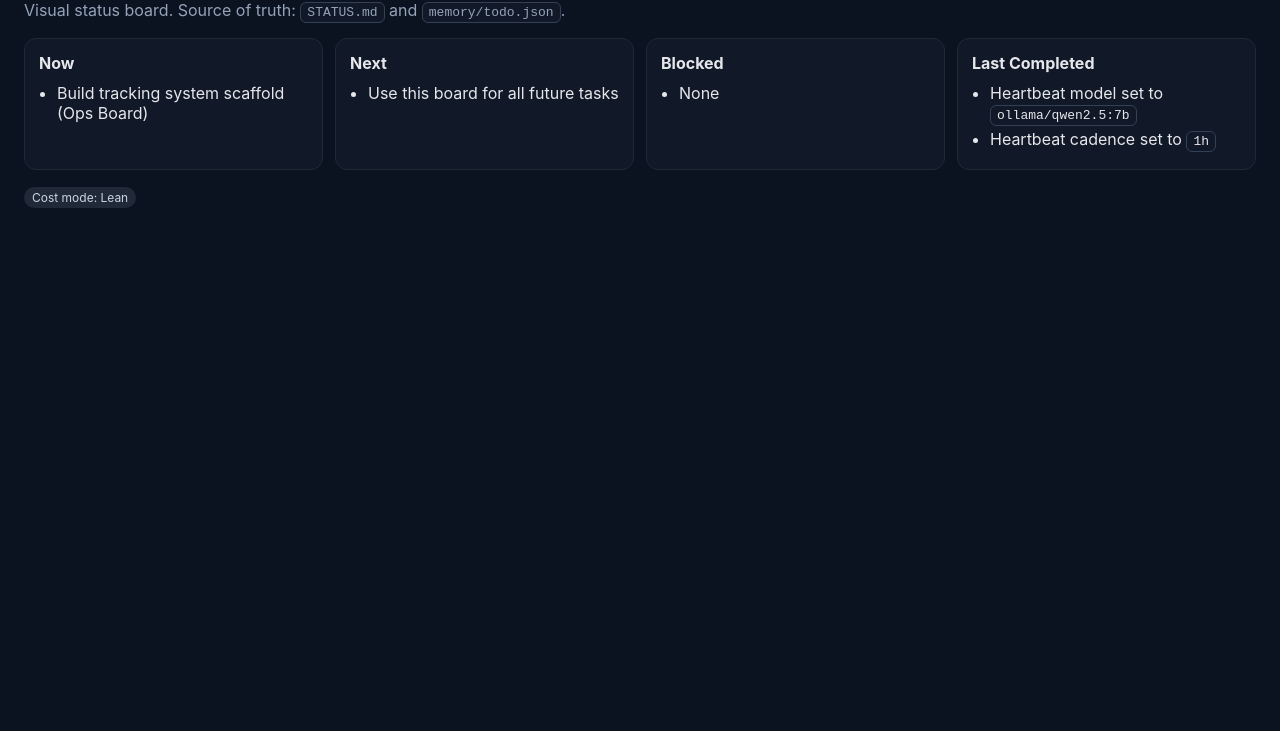
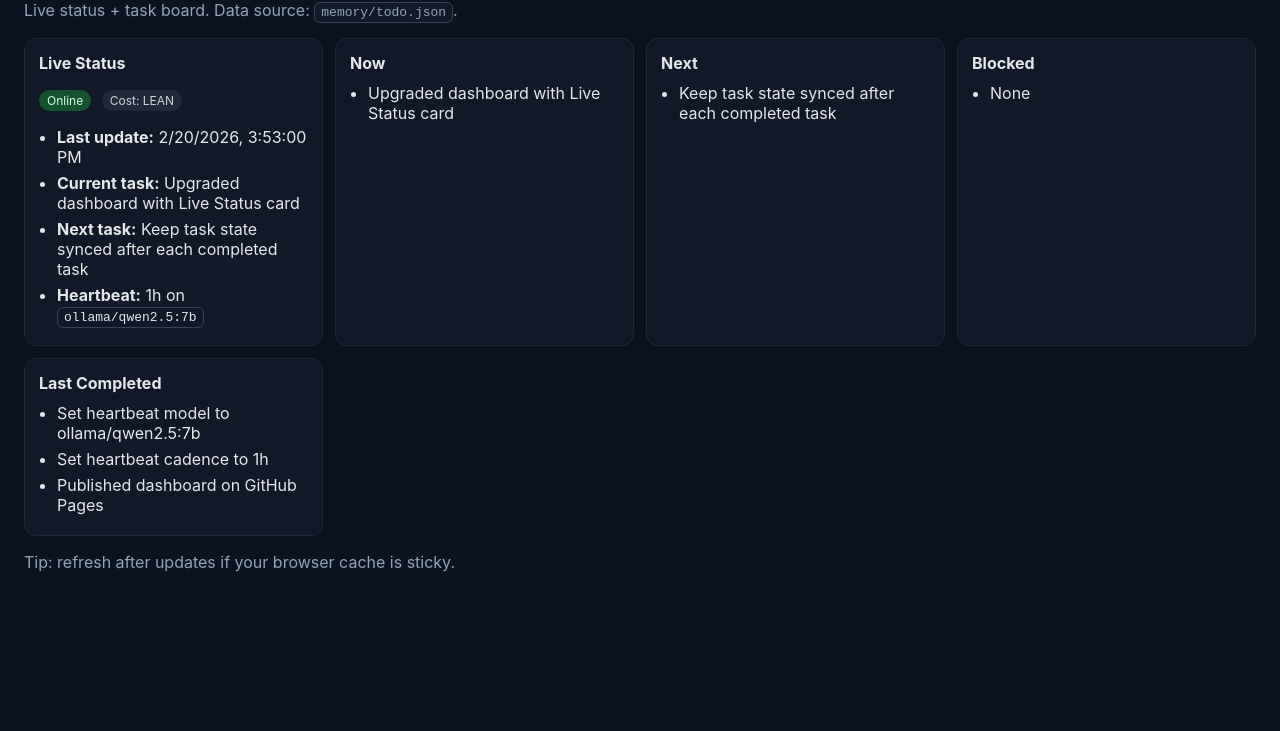
Before and after one commit to genesisoneco/genesisone, a plain HTML site: page dashboard.html in a window 1280 px wide. Shown: the part 69-800 px from the top of the page. Drawn offline with Linux system fonts and the light colour scheme.

Commit message:
Add live status card to dashboard and dynamic task loading

```diff
--- a/dashboard.html
+++ b/dashboard.html
@@ -13,36 +13,106 @@
     .card h2 { margin: 0 0 10px; font-size: 16px; }
     ul { margin: 0; padding-left: 18px; }
     li { margin: 6px 0; }
-    .badge { display: inline-block; padding: 3px 8px; border-radius: 999px; background: #1f2937; color: #cbd5e1; font-size: 12px; }
+    .badge { display: inline-block; padding: 3px 8px; border-radius: 999px; background: #1f2937; color: #cbd5e1; font-size: 12px; margin-right: 6px; }
+    .ok { background: #14532d; color: #dcfce7; }
+    .idle { background: #3f3f46; color: #f4f4f5; }
     code { background: #111827; border: 1px solid #334155; border-radius: 6px; padding: 2px 6px; }
+    .row { margin-top: 16px; }
   </style>
 </head>
 <body>
   <h1>Genesis Ops Board 😼</h1>
-  <div class="muted">Visual status board. Source of truth: <code>STATUS.md</code> and <code>memory/todo.json</code>.</div>
+  <div class="muted">Live status + task board. Data source: <code>memory/todo.json</code>.</div>
 
   <div class="grid">
     <div class="card">
+      <h2>Live Status</h2>
+      <p>
+        <span id="stateBadge" class="badge idle">Loading...</span>
+        <span id="costBadge" class="badge">Cost: -</span>
+      </p>
+      <ul>
+        <li><strong>Last update:</strong> <span id="lastUpdate">-</span></li>
+        <li><strong>Current task:</strong> <span id="currentTask">-</span></li>
+        <li><strong>Next task:</strong> <span id="nextTask">-</span></li>
+        <li><strong>Heartbeat:</strong> 1h on <code>ollama/qwen2.5:7b</code></li>
+      </ul>
+    </div>
+
+    <div class="card">
       <h2>Now</h2>
-      <ul><li>Build tracking system scaffold (Ops Board)</li></ul>
+      <ul id="nowList"><li>-</li></ul>
     </div>
+
     <div class="card">
       <h2>Next</h2>
-      <ul><li>Use this board for all future tasks</li></ul>
+      <ul id="nextList"><li>-</li></ul>
     </div>
+
     <div class="card">
       <h2>Blocked</h2>
-      <ul><li>None</li></ul>
+      <ul id="blockedList"><li>None</li></ul>
     </div>
+
     <div class="card">
       <h2>Last Completed</h2>
-      <ul>
-        <li>Heartbeat model set to <code>ollama/qwen2.5:7b</code></li>
-        <li>Heartbeat cadence set to <code>1h</code></li>
-      </ul>
+      <ul id="doneList"><li>-</li></ul>
     </div>
   </div>
 
-  <p style="margin-top:16px;"><span class="badge">Cost mode: Lean</span></p>
+  <div class="row muted">Tip: refresh after updates if your browser cache is sticky.</div>
+
+  <script>
+    function renderList(id, items, fallback = 'None') {
+      const el = document.getElementById(id);
+      el.innerHTML = '';
+      const values = Array.isArray(items) && items.length ? items : [fallback];
+      values.forEach(v => {
+        const li = document.createElement('li');
+        li.textContent = v;
+        el.appendChild(li);
+      });
+    }
+
+    function formatTs(ts) {
+      const d = new Date(ts);
+      if (Number.isNaN(d.getTime())) return '-';
+      return d.toLocaleString();
+    }
+
+    function setStatus(ts) {
+      const badge = document.getElementById('stateBadge');
+      const d = new Date(ts);
+      const mins = Number.isNaN(d.getTime()) ? 9999 : (Date.now() - d.getTime()) / 60000;
+      const online = mins <= 120;
+      badge.textContent = online ? 'Online' : 'Idle';
+      badge.className = 'badge ' + (online ? 'ok' : 'idle');
+    }
+
+    async function loadBoard() {
+      try {
+        const res = await fetch('./memory/todo.json?ts=' + Date.now());
+        if (!res.ok) throw new Error('HTTP ' + res.status);
+        const data = await res.json();
+
+        renderList('nowList', data.now);
+        renderList('nextList', data.next);
+        renderList('blockedList', data.blocked, 'None');
+        renderList('doneList', data.done);
+
+        document.getElementById('currentTask').textContent = (data.now && data.now[0]) || '-';
+        document.getElementById('nextTask').textContent = (data.next && data.next[0]) || '-';
+        document.getElementById('lastUpdate').textContent = formatTs(data.updatedAt);
+        document.getElementById('costBadge').textContent = 'Cost: ' + ((data.costMode || 'lean').toUpperCase());
+        setStatus(data.updatedAt);
+      } catch (e) {
+        document.getElementById('stateBadge').textContent = 'No data';
+        document.getElementById('lastUpdate').textContent = 'Could not load memory/todo.json';
+      }
+    }
+
+    loadBoard();
+    setInterval(loadBoard, 60000);
+  </script>
 </body>
 </html>
--- a/memory/todo.json
+++ b/memory/todo.json
@@ -1,15 +1,16 @@
 {
-  "updatedAt": "2026-02-21T00:12:00+09:00",
+  "updatedAt": "2026-02-21T00:53:00+09:00",
   "costMode": "lean",
   "now": [
-    "Build tracking system scaffold (Ops Board)"
+    "Upgraded dashboard with Live Status card"
   ],
   "next": [
-    "Use this board for all future tasks"
+    "Keep task state synced after each completed task"
   ],
   "blocked": [],
   "done": [
     "Set heartbeat model to ollama/qwen2.5:7b",
-    "Set heartbeat cadence to 1h"
+    "Set heartbeat cadence to 1h",
+    "Published dashboard on GitHub Pages"
   ]
 }
```
